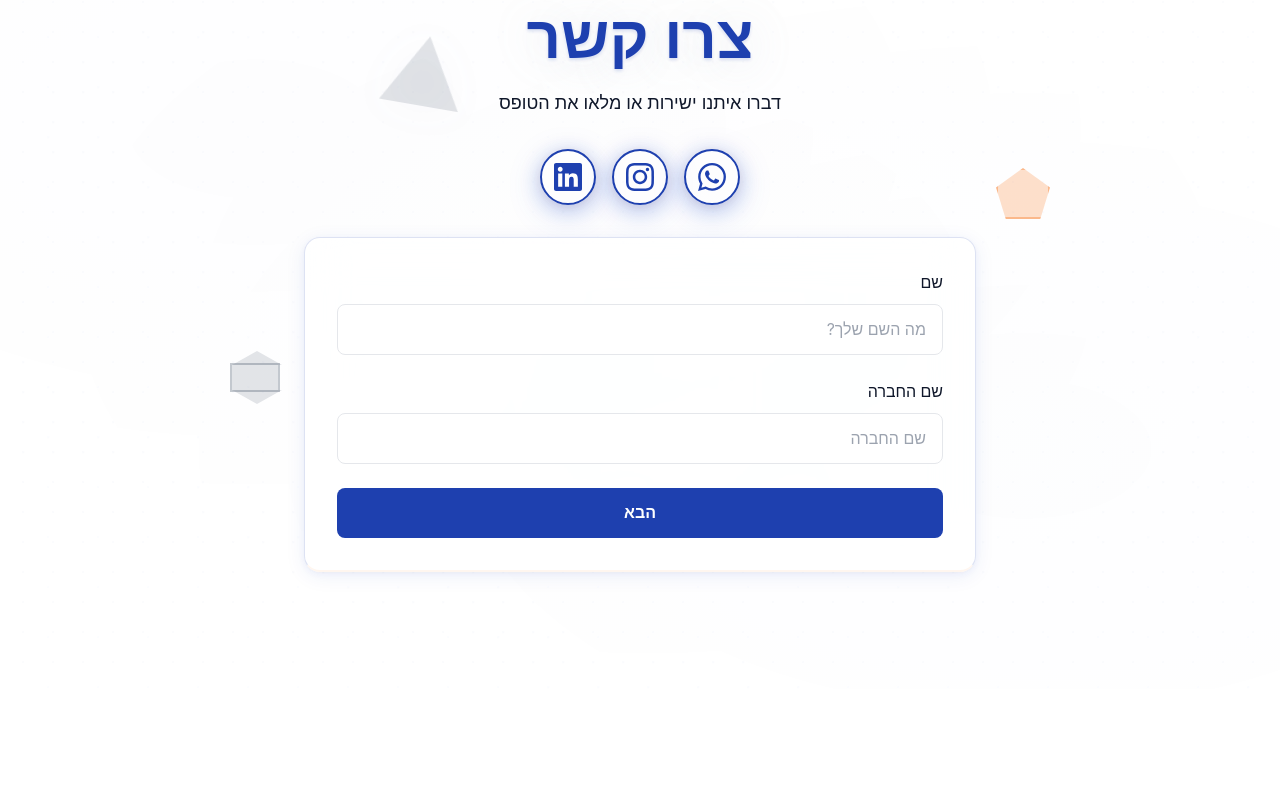
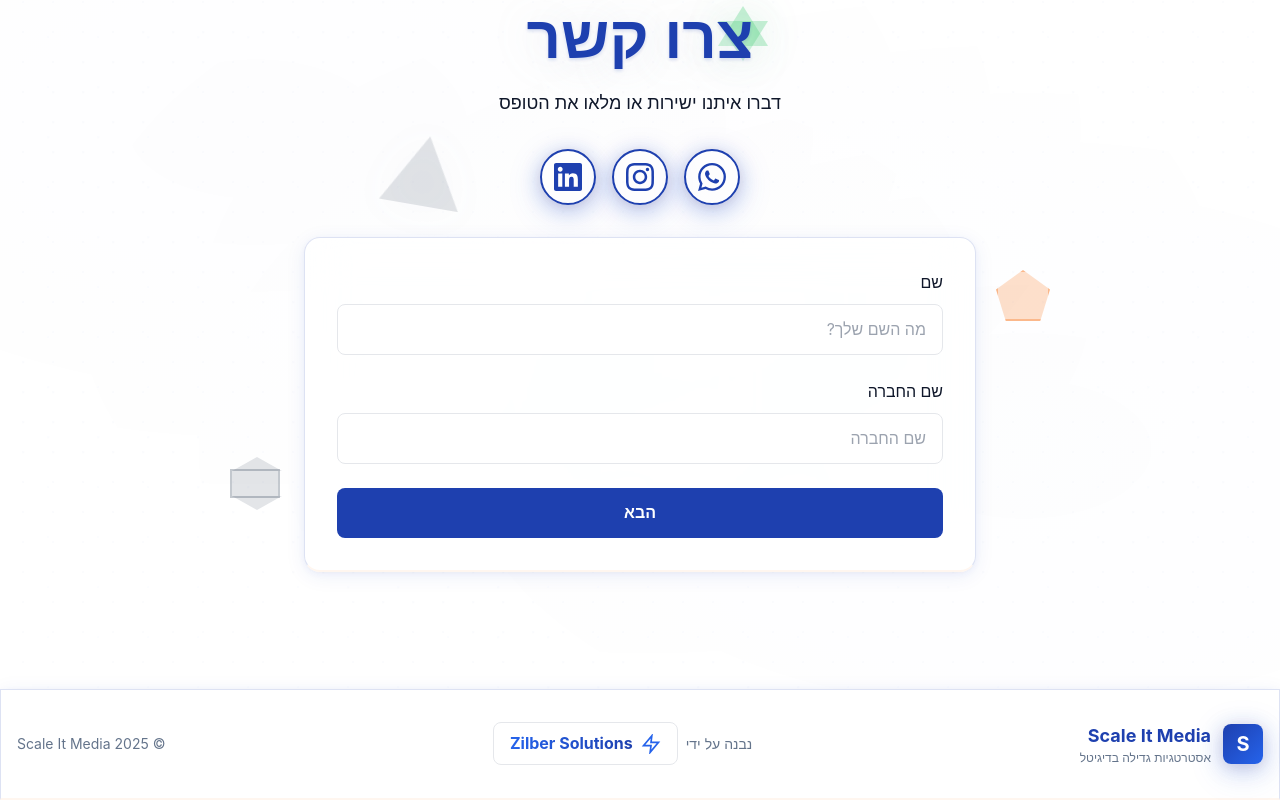
Before and after one commit to omerzilber1403/Scale-It-Landing-Page, a Next.js app: page / in a window 1280 px wide. Shown: the part 5815-6615 px from the top of the page. Before the commit the page ends 6504 px from the top, so only its background shows below. Built offline with nearby package versions, Linux system fonts and the light colour scheme.

Commit message:
Initial Scale It landing page with beautiful footer by Zilber Solutions

```diff
--- a/app/page.tsx
+++ b/app/page.tsx
@@ -119,6 +119,51 @@ export default function Home() {
         <div className="mobile-spacer" />
       </div>
 
+      {/* Footer */}
+      <footer className="relative z-20 py-8 px-4 border-t border-neon/20 glass">
+        <div className="max-w-7xl mx-auto">
+          <div className="flex flex-col md:flex-row items-center justify-between gap-4">
+            {/* Left side - Logo/Brand */}
+            <div className="flex items-center gap-3">
+              <div className="w-10 h-10 rounded-lg bg-gradient-to-br from-neon to-neon-2 flex items-center justify-center neon-glow">
+                <span className="text-bg font-bold text-xl">S</span>
+              </div>
+              <div>
+                <div className="text-lg font-bold text-neon">Scale It Media</div>
+                <div className="text-xs text-fg-muted">{lang === 'he' ? 'אסטרטגיות גדילה בדיגיטל' : 'Digital Growth Strategies'}</div>
+              </div>
+            </div>
+
+            {/* Center - Built by */}
+            <div className="flex items-center gap-2 text-fg-muted">
+              <span className="text-sm">{lang === 'he' ? 'נבנה על ידי' : 'Built by'}</span>
+              <a
+                href="https://zilber.solutions"
+                target="_blank"
+                rel="noopener noreferrer"
+                className="inline-flex items-center gap-2 px-4 py-2 rounded-lg bg-gradient-to-r from-neon-2/20 to-neon/20 border border-neon/30 hover:border-neon-2 transition-all duration-300 group"
+              >
+                <svg className="w-5 h-5 text-neon-2 group-hover:rotate-12 transition-transform" viewBox="0 0 24 24" fill="none" stroke="currentColor" strokeWidth="2">
+                  <path d="M13 2L3 14h9l-1 8 10-12h-9l1-8z" />
+                </svg>
+                <span className="font-bold text-transparent bg-clip-text bg-gradient-to-r from-neon-2 to-neon">
+                  Zilber Solutions
+                </span>
+              </a>
+            </div>
+
+            {/* Right side - Copyright */}
+            <div className="text-sm text-fg-muted">
+              © 2025 Scale It Media
+            </div>
+          </div>
+        </div>
+
+        {/* Decorative elements */}
+        <div className="absolute top-0 left-10 w-32 h-32 rounded-full bg-neon/10 blur-3xl pointer-events-none" aria-hidden="true" />
+        <div className="absolute bottom-0 right-10 w-32 h-32 rounded-full bg-neon-2/10 blur-3xl pointer-events-none" aria-hidden="true" />
+      </footer>
+
     </main>
   );
 }
```
